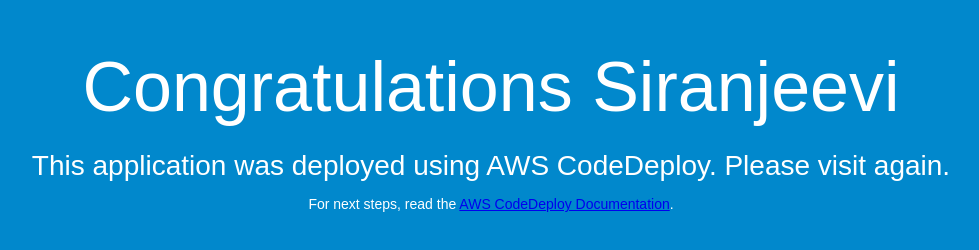
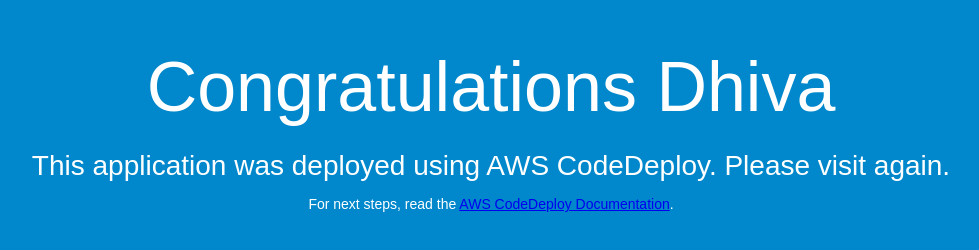
Before and after one commit to siranjeevi7/devops, a plain HTML site: page index.html in a window 1280 px wide. Shown: the whole page, without its empty margins (149-1128 px from the left). Drawn offline with Linux system fonts and the light colour scheme.

Commit message:
Congrats dhiva

```diff
--- a/index.html
+++ b/index.html
@@ -26,7 +26,7 @@
 </head>
 <body>
   <div align="center">
-    <h1>Congratulations Siranjeevi</h1>
+    <h1>Congratulations Dhiva</h1>
     <h2>This application was deployed using AWS CodeDeploy. Please visit again.</h2>
     <p>For next steps, read the <a href="http://aws.amazon.com/documentation/codedeploy">AWS CodeDeploy Documentation</a>.</p>
   </div>
```
